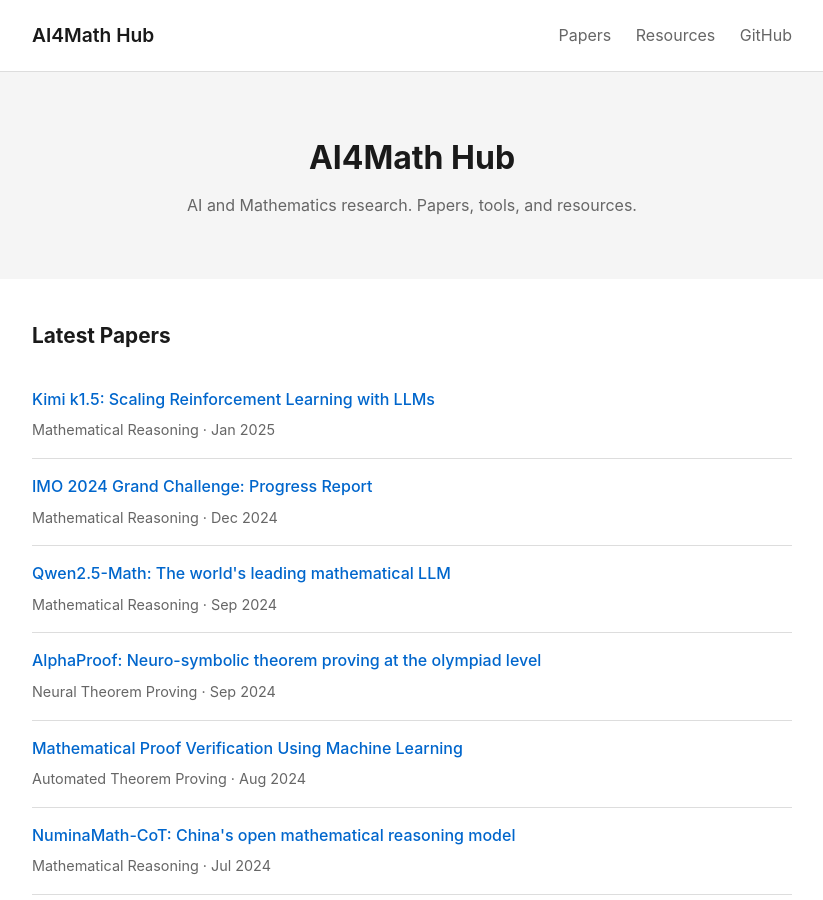
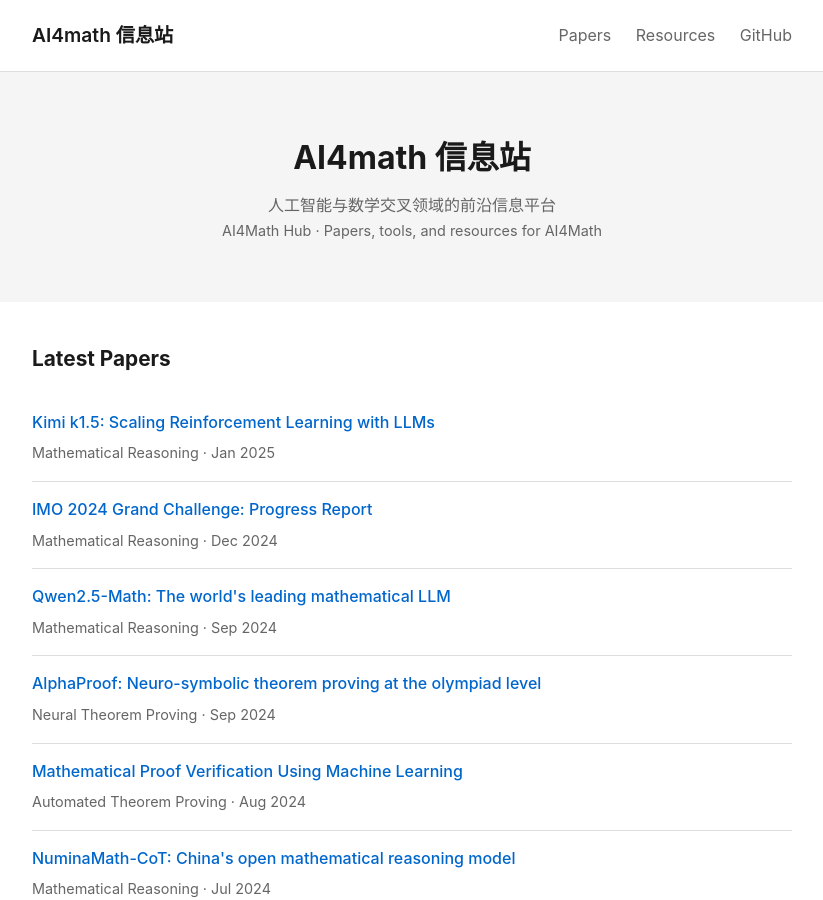
Before and after one commit to jiajunma/ai4math-hub, a Jekyll site: the page built from index.md, in a window 1280 px wide and 900 px high. Shown: the whole window, without its empty margins (228-1051 px from the left). Built offline with Jekyll 4.4.1, drawn with Linux system fonts in a browser that asks for light colours.

Commit message:
Rename site to AI4math 信息站 (AI4Math Hub)

```diff
--- a/_config.yml
+++ b/_config.yml
@@ -1,7 +1,9 @@
-title: AI4Math Hub
+title: AI4math 信息站
+subtitle: AI4Math Hub
 description: >-
-  The central hub for AI and Mathematics.
-  Aggregating latest research papers, industry news, startups, and open-source projects.
+  AI4math 信息站 - 人工智能与数学交叉领域的前沿信息平台。
+  汇集最新研究论文、行业动态、初创公司和开源项目。
+  The central hub for AI and Mathematics research.
 url: "https://jiajunma.github.io"
 baseurl: "/ai4math-hub"
 repository: jiajunma/ai4math-hub
--- a/_layouts/default.html
+++ b/_layouts/default.html
@@ -10,7 +10,7 @@
 <body>
   <header class="site-header">
     <div class="container">
-      <a href="{{ '/' | relative_url }}" class="site-logo">AI4Math Hub</a>
+      <a href="{{ '/' | relative_url }}" class="site-logo">{{ site.title }}</a>
       <nav class="site-nav">
         <a href="{{ '/papers/' | relative_url }}">Papers</a>
         <a href="{{ '/resources/' | relative_url }}">Resources</a>
--- a/index.md
+++ b/index.md
@@ -4,8 +4,9 @@
 ---
 
 <div class="hero">
-  <h1>AI4Math Hub</h1>
-  <p>AI and Mathematics research. Papers, tools, and resources.</p>
+  <h1>{{ site.title }}</h1>
+  <p>人工智能与数学交叉领域的前沿信息平台</p>
+  <p style="color: var(--text-light); font-size: 0.9rem;">{{ site.subtitle }} · Papers, tools, and resources for AI4Math</p>
 </div>
 
 <div class="container">
```
